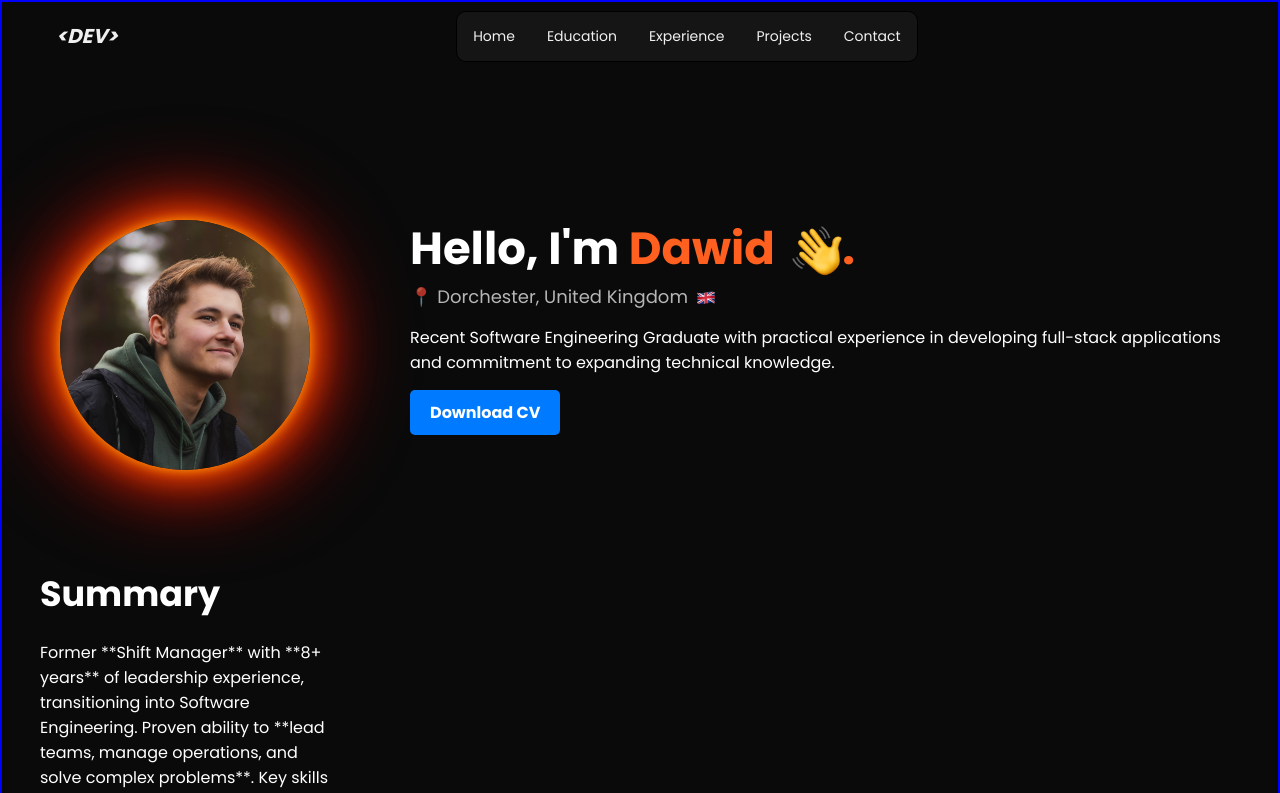
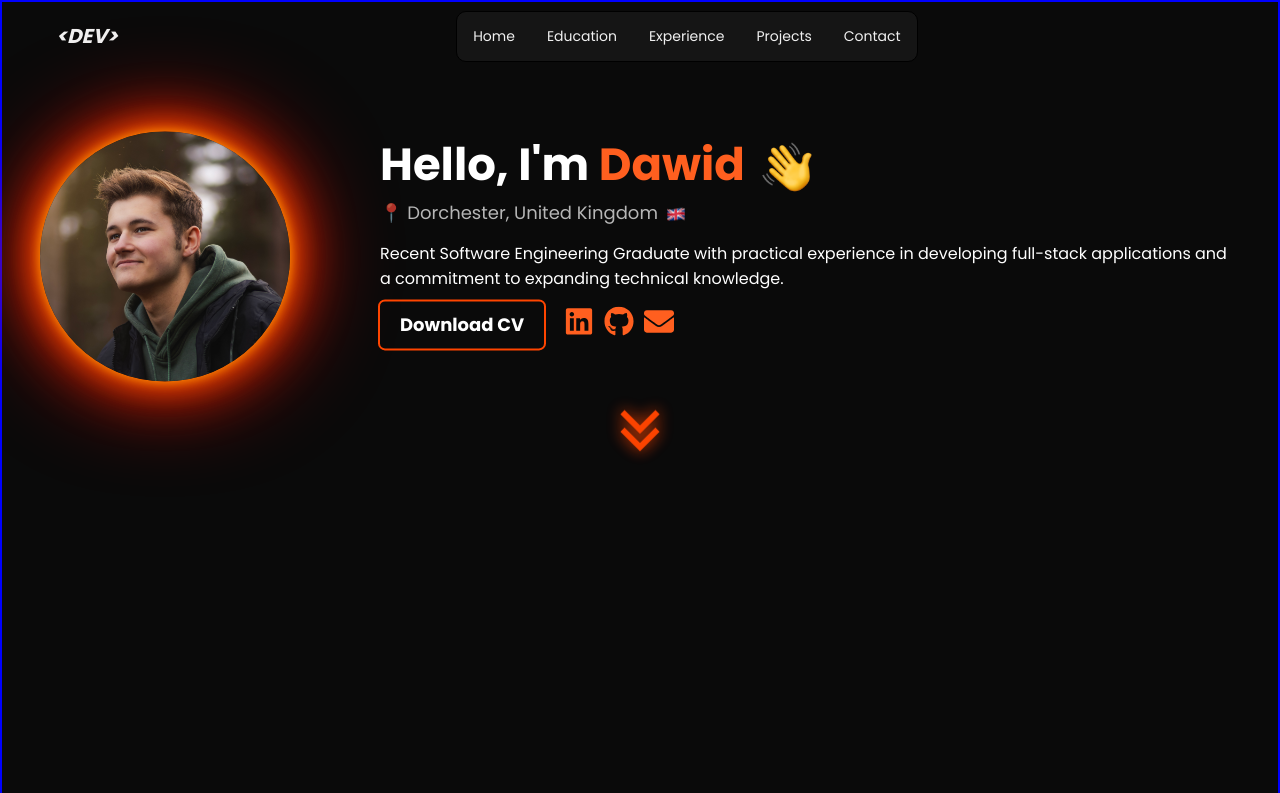
Before and after one commit to spiritl1ss/portfolio, a React (Create React App) app: page / in a window 1280 px wide. Shown: the top 793 px of the page. Built offline with nearby package versions, Linux system fonts and the light colour scheme.

Commit message:
Profile Section update
Profile Section complete (1/8)

```diff
--- a/package.json
+++ b/package.json
@@ -7,6 +7,7 @@
     "cra-template": "1.2.0",
     "react": "^19.0.0",
     "react-dom": "^19.0.0",
+    "react-icons": "^5.4.0",
     "react-scripts": "5.0.1",
     "web-vitals": "^4.2.4"
   },
--- a/src/components/About.js
+++ b/src/components/About.js
@@ -1,42 +1,24 @@
 import React from "react";
-import "../styles/About.css";
-import pfp from "../assets/Profile.jpg";
-import ukFlag from "../assets/GB-Flag.png";
-import WaveEmoji from "../assets/Waving-Hand.png";
+import "../styles/About.css"
 
 const About = () => {
     return (
-        <section id="about" className="about-container">
-            {/* Left Side: */}
-            <div className="profile-picture">
-                <img src={pfp} alt="Dawid Ogrodniczuk" />
-            </div>
+        <section id="experience">
+            <h2>About me</h2>
 
-            {/* Right Side: */}
-            <div className="about-text">
-                <h1> Hello, I'm <span style={{ color: "#FF5F1F" }}>Dawid <img src={WaveEmoji} alt="Wave Emoji" className="wave-icon" />.</span></h1>
-                <h5> 📍 Dorchester, United Kingdom<img src={ukFlag} alt="UK Flag" className="flag-icon" /></h5>
-                <p> Recent Software Engineering Graduate with practical experience in developing full-stack applications and commitment to expanding technical knowledge.</p>
-                <p>
-                    <a href="/your_cv_link_here.pdf" download>Download CV</a>
-                </p>
+            <h3>Text </h3>
+            <ul>
+                <li>Supervised team compliance with legal and company requirements.</li>
+                <li>Streamlined operational workflows and scheduling.</li>
+                <li>Resolved customer concerns quickly and effectively.</li>
+            </ul>
 
-            </div>
-        <div className="summary">
-                <h1>Summary</h1>
-                <p>
-                    Former **Shift Manager** with **8+ years** of leadership experience, transitioning into Software Engineering.
-                    Proven ability to **lead teams, manage operations, and solve complex problems**.
-                    Key skills include:
-                </p>
-                <ul>
-                    <li>💻 **Full-stack development**: Built multiple projects using Python, Java, SQL, and web technologies.</li>
-                    <li>⚙️ **Technical troubleshooting**: Strong debugging skills & system diagnostics.</li>
-                    <li>🧑‍💼 **Leadership & Teamwork**: Managed teams, optimized workflows, and improved efficiency.</li>
-                    <li>🚀 **Fast learner & adaptable**: Quickly picks up new technologies & methodologies.</li>
-                </ul>
-        </div>
-
+            <h3>Tech stacks & skills</h3>
+            <ul>
+                <li>Designed and implemented custom vehicle tuning software solutions.</li>
+                <li>Conducted advanced diagnostics for complex system issues.</li>
+                <li>Managed end-to-end client projects and business operations.</li>
+            </ul>
         </section>
     );
 };
--- /dev/null
+++ b/src/components/Profile.js
@@ -0,0 +1,59 @@
+import React from "react";
+import "../styles/Profile.css";
+import profileImage from "../assets/Profile3.jpg";
+import ukFlag from "../assets/GB-Flag.png";
+import waveEmoji from "../assets/Waving-Hand.png";
+import { FaLinkedin, FaGithub, FaEnvelope } from "react-icons/fa";
+
+const Profile = () => {
+    // smooth scroll until next page
+    const scrollToNextSection = () => {
+        window.scrollTo({
+            top: window.innerHeight,
+            behavior: "smooth"
+        });
+    };
+
+    return (
+        <section id="profile">
+            <div className="profile-container">
+                {/* Left Side - Profile Picture */}
+                <div className="profile-image">
+                    <img src={profileImage} alt="Dawid Ogrodniczuk" />
+                </div>
+
+                {/* Right Side - Profile Content */}
+                <div className="profile-content">
+                    <h1> Hello, I'm <span className="highlighted-text">Dawid <img src={waveEmoji} alt="Wave Emoji" className="wave-icon" /></span></h1>
+                    <h5> 📍 Dorchester, United Kingdom<img src={ukFlag} alt="UK Flag" className="flag-icon" /></h5>
+                    <p>Recent Software Engineering Graduate with practical experience in developing full-stack applications and a commitment to expanding technical knowledge.</p>
+
+                    {/* Links Section */}
+                    <div className="profile-links">
+                        <a href="/your_cv_link_here.pdf" download className="cv-button">Download CV</a>
+                        <div className="social-icons">
+                            <a href="https://www.linkedin.com/in/dawid-ogrodniczuk/" target="_blank" rel="noopener noreferrer">
+                                <FaLinkedin size={30} />
+                            </a>
+                            <a href="https://github.com/spiritl1ss" target="_blank" rel="noopener noreferrer">
+                                <FaGithub size={30} />
+                            </a>
+                            <a href="mailto:your@email.com">
+                                <FaEnvelope size={30} />
+                            </a>
+                        </div>
+                    </div>
+                </div>
+            </div>
+
+            <div className="scroll-arrow" onClick={scrollToNextSection}>
+                <svg className="glowing-arrow" width="50" height="50" viewBox="0 0 24 24" stroke="currentColor" strokeWidth="2" fill="none">
+                    <path d="M6 8l6 6 6-6"></path>
+                    <path d="M6 14l6 6 6-6"></path>
+                </svg>
+            </div>
+        </section>
+    );
+};
+
+export default Profile;
--- a/src/pages/main.js
+++ b/src/pages/main.js
@@ -1,6 +1,7 @@
 import React, { useState } from "react";
 import "../styles/main.css";
 import Navigation from "../components/Navigation";
+import Profile from "../components/Profile";
 import About from "../components/About";
 import Education from "../components/Education";
 import RelevantExperience from "../components/RelevantExperience";
@@ -17,6 +18,7 @@ const Main = () => {
         <div className="container">
             <div className="content-container">
                 <Navigation />
+                <Profile />
                 <About />
                 <Education />
 
--- a/src/styles/About.css
+++ b/src/styles/About.css
@@ -2,11 +2,14 @@
 .about-container {
     display: grid;
     grid-template-columns: 1fr 3fr;
-    align-items: flex-start;
+    align-items: center;
+    justify-content: center;
     max-width: 1200px;
     width: 100%;
-    margin: 150px auto;
+    height: 100vh;
+    margin: 0 auto;
     gap: 40px;
+    position: relative;
 }
 
 
@@ -18,7 +21,6 @@
     border-radius: 50%;
     object-fit: cover;
 
-    /* Neon Glow */
     box-shadow:
         0 0 10px #ff9900,
         0 0 30px #ff6600,
@@ -113,20 +115,41 @@
     color: white;
     font-size: medium;
     margin-top: 15px;
+    margin-bottom: 10px;
 }
 
 
 /* Style Download CV Link */
-.about-text a {
+.about-text .cv-button {
     display: inline-block;
     text-decoration: none;
-    background-color: #007bff;
+    outline: 2px solid orangered;
     color: white;
     padding: 10px 20px;
     border-radius: 5px;
     font-weight: bold;
     transition: 0.3s;
 }
+
+/* Remove outline from all other links */
+.about-text a:not(.cv-button) {
+    color: #FF5F1F;
+    gap: 15px;
+}
+
+.about-links {
+    display: flex;
+    gap: 20px;
+    align-items: center;
+}
+
+.icon-links {
+    display: flex;
+    gap: 10px;
+    align-items: center;
+}
+
+
 
 .flag-icon {
     width: 20px;
@@ -153,28 +176,33 @@
     margin-bottom: 20px;
 }
 
-/* Summary List Grid (New Grid Below the Summary)
-.summary ul {
-    display: grid;
-    grid-template-columns: repeat(4, 1fr); /* 4 Equal Columns
-    gap: 20px; /* Adds spacing between items
-    list-style-type: none;
-    padding: 0;
+.arrow-container {
+    display: flex;
+    justify-content: center;
+    margin-top: 30px;
+    cursor: pointer;
 }
 
-/* Individual List Items
-.summary ul li {
-    background: rgba(255, 255, 255, 0.1); /* Light background for contrast
-    padding: 15px;
-    border-radius: 8px;
-    text-align: center;
-    font-weight: bold;
-    font-size: 16px;
-    color: white; /* Ensures text remains white
-    border: 1px solid rgba(255, 255, 255, 0.3);
+
+.glowing-arrow {
+    width: 70px;
+    height: 70px;
+    stroke: orangered;
+    filter: drop-shadow(0px 0px 8px orangered);
+    animation: bounce 1.5s infinite alternate ease-in-out;
 }
-*/
 
+/* Smooth Bounce Animation */
+@keyframes bounce {
+    0% {
+        transform: translateY(0px);
+        opacity: 1;
+    }
+    100% {
+        transform: translateY(10px);
+        opacity: 0.8;
+    }
+}
 
 
 
--- /dev/null
+++ b/src/styles/Profile.css
@@ -0,0 +1,212 @@
+/* Full-Screen Profile Section */
+#profile {
+    position: relative;
+    max-width: 1200px;
+    height: 100vh; /* Ensures full viewport height */
+    display: flex;
+    align-items: center; /* Centers vertically */
+    justify-content: center; /* Centers horizontally */
+}
+
+
+.profile-container {
+    display: grid;
+    grid-template-columns: 0.85fr 2.15fr; /* Adjusts spacing between the two columns */
+    align-self: center; /* Moves the grid container up */
+    transform: translateY(-80%);
+}
+
+.profile-image img {
+    width: 250px;
+    height: 250px;
+    border-radius: 50%;
+    object-fit: cover;
+    box-shadow:
+        0 0 10px #ff9900,
+        0 0 30px #ff6600,
+        0 0 60px #ff3300,
+        0 0 100px #ff1100;
+    animation: neonPulse 2s infinite alternate ease-in-out;
+}
+
+/* Pulsing Glow Animation */
+@keyframes neonPulse {
+    0% {
+        box-shadow:
+            0 0 15px #ff9900,
+            0 0 40px #ff6600,
+            0 0 80px #ff3300,
+            0 0 120px #ff1100;
+    }
+    100% {
+        box-shadow:
+            0 0 10px #ff9900,
+            0 0 30px #ff6600,
+            0 0 60px #ff3300,
+            0 0 100px #ff1100;
+    }
+}
+
+.profile-content {
+    font-size: 18px;
+    color: #333;
+    text-align: left;
+    display: flex;
+    flex-direction: column;
+    justify-content: flex-start;
+    height: auto; /* ✅ Prevents extra space */
+    max-height: 600px; /* ✅ Limits unnecessary stretching */
+}
+
+.profile-content h1 {
+    color: white;
+    font-size: 45px;
+    margin: 0;
+    padding: 0;
+    line-height: normal;
+}
+
+.highlighted-text {
+    color: #FF5F1F;
+}
+
+/* Location & Flag */
+.profile-content h5 {
+    color: rgba(255, 255, 255, 0.7);
+    font-size: 18px;
+    font-weight: 400;
+    margin: 0;
+    padding: 0;
+    display: inline-block;
+}
+
+/* Paragraph */
+.profile-content p {
+    color: white;
+    font-size: medium;
+    margin-top: 15px;
+    margin-bottom: 10px;
+}
+
+/* Download CV Link */
+.cv-button {
+    display: inline-block;
+    text-decoration: none;
+    outline: 2px solid orangered;
+    color: white;
+    padding: 10px 20px;
+    border-radius: 5px;
+    font-weight: bold;
+    transition: 0.3s;
+}
+
+.profile-content a:not(.cv-button) {
+    color: #FF5F1F;
+}
+
+/* Links Section */
+.profile-links {
+    display: flex;
+    gap: 20px;
+    align-items: center;
+}
+
+.social-icons {
+    display: flex;
+    gap: 10px;
+    align-items: center;
+}
+
+/* Icons */
+.flag-icon {
+    width: 20px;
+    height: auto;
+    margin-left: 8px;
+    vertical-align: middle;
+}
+
+.wave-icon {
+    width: 50px;
+    height: auto;
+    margin-left: 8px;
+    vertical-align: middle;
+}
+
+/* ✅ Arrow is completely outside the grid */
+.scroll-arrow {
+    position: absolute; /* Makes sure it's not inside the grid */
+    left: 50%;
+    bottom: 50%; /* Adjust height above the bottom */
+    transform: translateX(-50%);
+    cursor: pointer;
+    z-index: 10;
+}
+
+/* Glowing Animated Arrow */
+.glowing-arrow {
+    width: 70px;
+    height: 70px;
+    stroke: orangered;
+    filter: drop-shadow(0px 0px 8px orangered);
+    animation: bounce 1.5s infinite alternate ease-in-out;
+}
+
+/* Smooth Bounce Animation */
+@keyframes bounce {
+    0% {
+        transform: translateY(0px);
+        opacity: 1;
+    }
+    100% {
+        transform: translateY(10px);
+        opacity: 0.8;
+    }
+}
+
+/* ✅ Fix Responsive Grid */
+@media (max-width: 768px) {
+    .profile-container {
+        grid-template-columns: 1fr;
+        text-align: center;
+    }
+
+    .profile-image img {
+        margin: 0 auto;
+    }
+
+    .profile-content {
+        margin: 20px auto;
+        text-align: center;
+    }
+
+    .social-icons {
+        justify-content: center;
+    }
+
+    .scroll-arrow {
+        margin-top: 20px;
+    }
+}
+
+/* Old
+
+#profile {
+    position: relative;
+    max-width: 1200px;
+    height: 100vh;
+    display: flex;
+    flex-direction: column;
+    align-items: center;
+    justify-content: center;
+    margin-top: 20%;
+}
+
+.profile-container {
+    display: grid;
+    grid-template-columns: 0.85fr 2.15fr;
+    align-self: center;
+    width: 100%;
+    height: 100%;
+    margin: 0 auto;
+}
+*/
```
Also changed, not shown: src/components/Header.js (deleted, +0 -19 lines), src/assets/Profile3.jpg (added), 1 other file (tests, documents, lock files or other folders).
